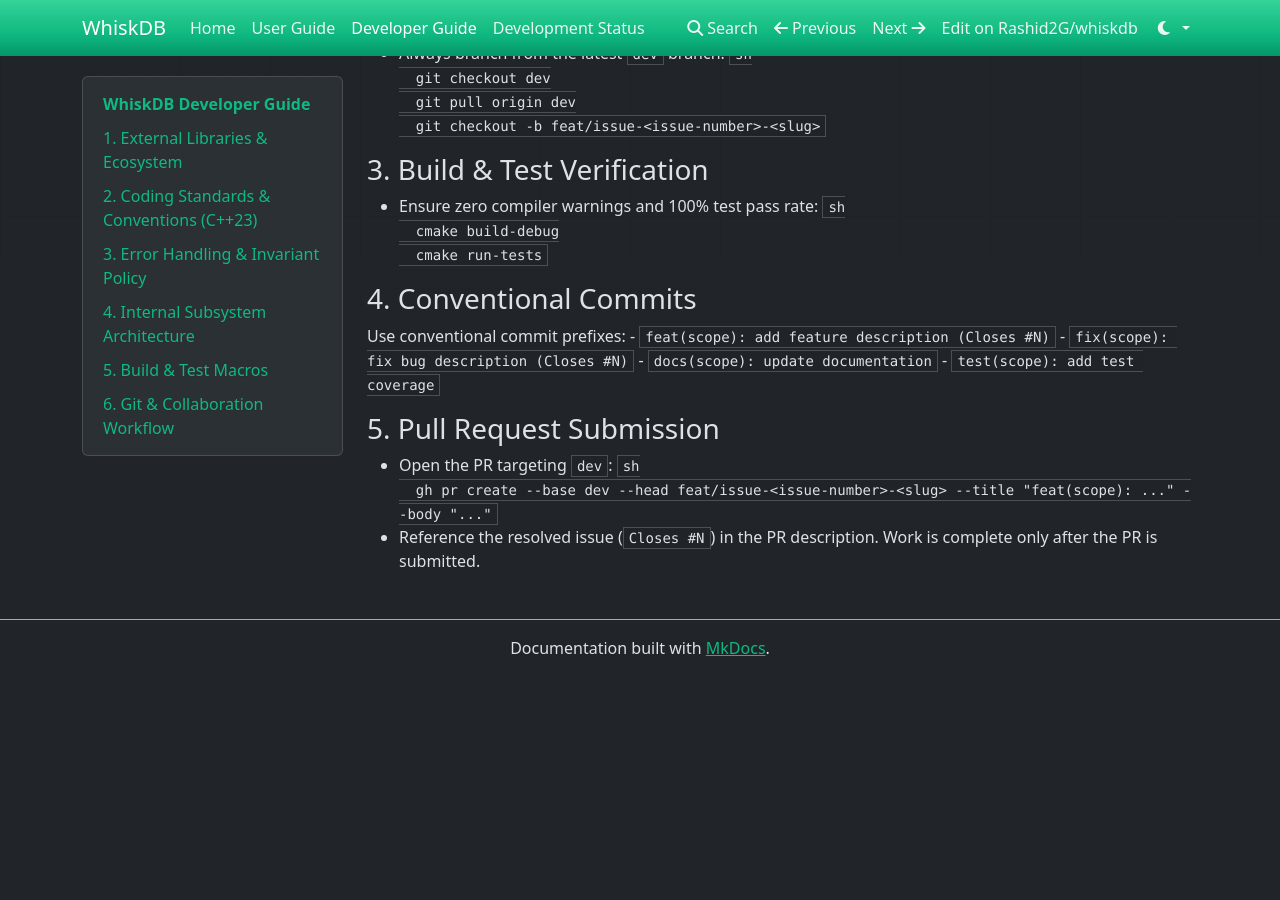
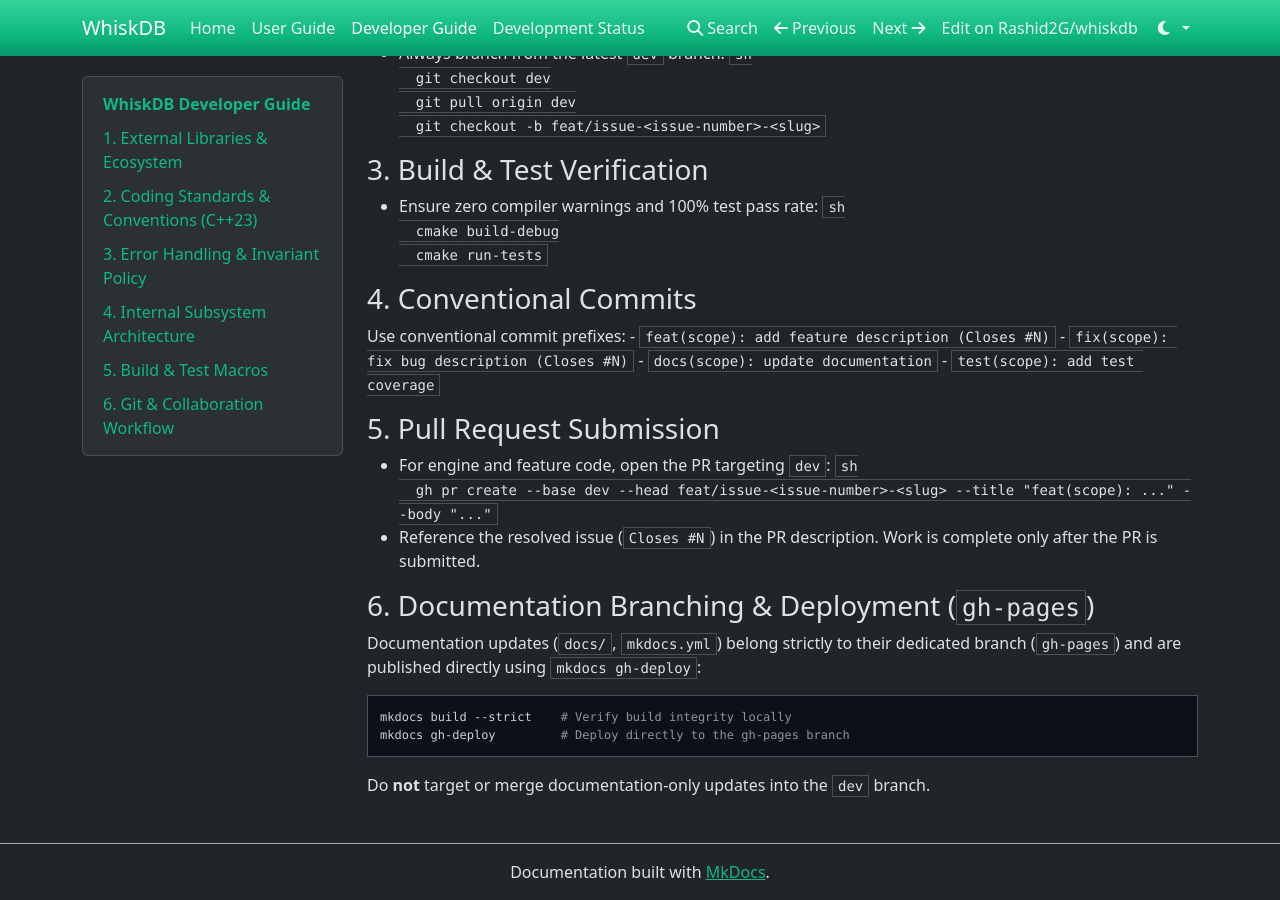
Before and after one commit to Rashid2G/whiskdb, an MkDocs documentation site: the page built from docs/developer-guide.md, in a window 1280 px wide and 900 px high, scrolled down 4782 px. Built offline with MkDocs 1.6.1, drawn with Linux system fonts in a browser that asks for light colours; nearby versions of some CDN libraries; before the commit the page ends 5458 px from its top, so only the background shows below that.

Commit message:
docs(skill): document that documentation deploys to dedicated gh-pages branch

````diff
--- a/docs/developer-guide.md
+++ b/docs/developer-guide.md
@@ -205,8 +205,16 @@
 - `test(scope): add test coverage`
 
 ### 5. Pull Request Submission
-- Open the PR targeting `dev`:
+- For engine and feature code, open the PR targeting `dev`:
   ```sh
   gh pr create --base dev --head feat/issue-<issue-number>-<slug> --title "feat(scope): ..." --body "..."
   ```
 - Reference the resolved issue (`Closes #N`) in the PR description. Work is complete only after the PR is submitted.
+
+### 6. Documentation Branching & Deployment (`gh-pages`)
+Documentation updates (`docs/`, `mkdocs.yml`) belong strictly to their dedicated branch (`gh-pages`) and are published directly using `mkdocs gh-deploy`:
+```sh
+mkdocs build --strict    # Verify build integrity locally
+mkdocs gh-deploy         # Deploy directly to the gh-pages branch
+```
+Do **not** target or merge documentation-only updates into the `dev` branch.
````
Also changed, not shown: .agents/skills/whiskdb-mkdocs/SKILL.md (+24 -9 lines), .opencode/skills/whiskdb-mkdocs/SKILL.md (+24 -9 lines).
